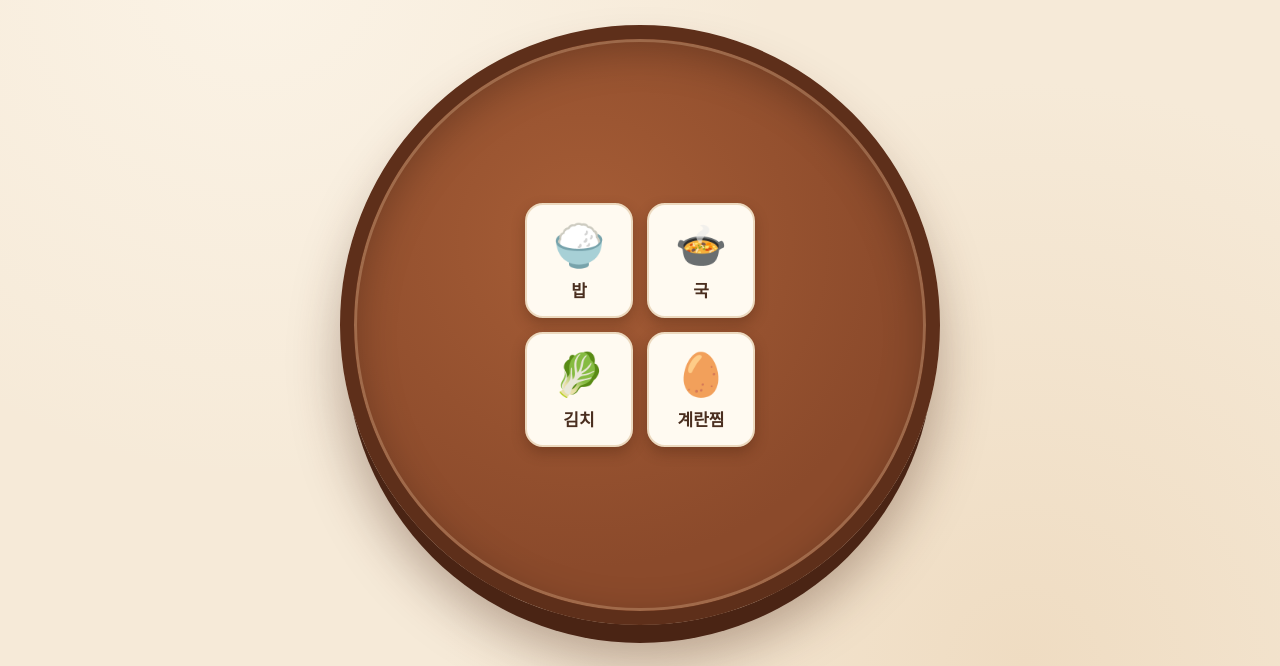
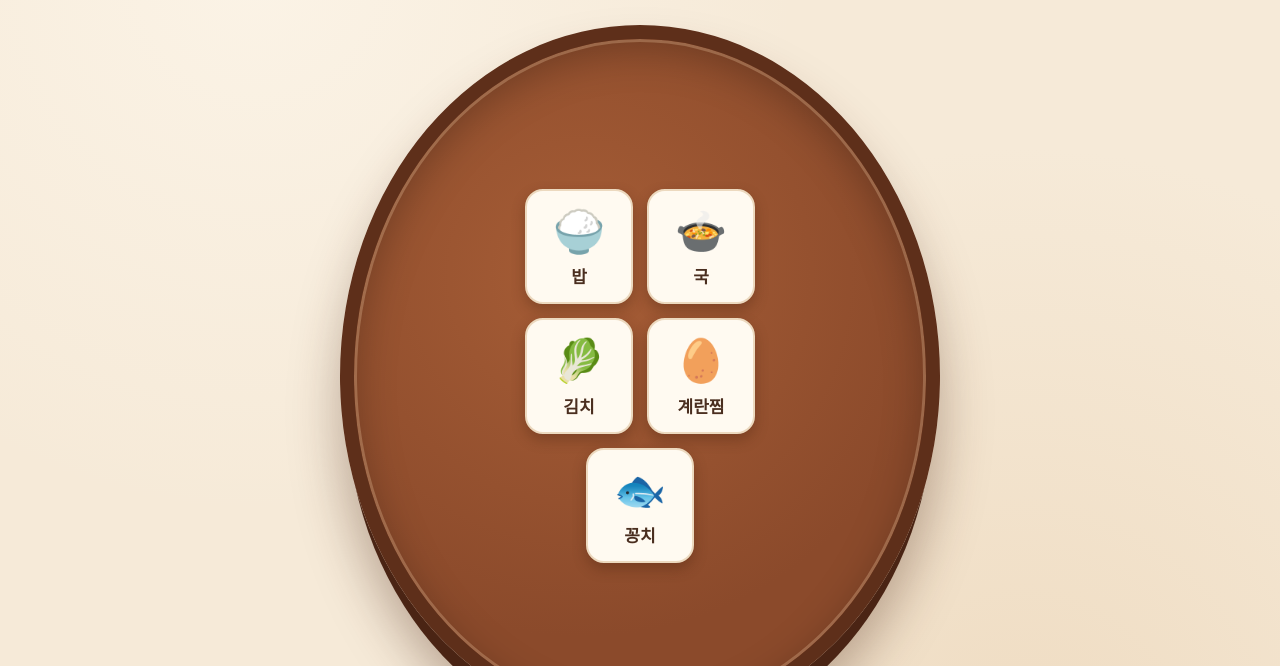
Before and after one commit to 72parkyunsuk-dev/bapsang02, a plain HTML site: page index.html in a window 1280 px wide. Shown: the part 124-790 px from the top of the page. Drawn offline with Linux system fonts and the light colour scheme.

Commit message:
꽁치 추가

```diff
--- a/index.html
+++ b/index.html
@@ -114,6 +114,7 @@
       <li data-emoji="🍲">국</li>
       <li data-emoji="🥬">김치</li>
       <li data-emoji="🥚">계란찜</li>
+      <li data-emoji="🐟">꽁치</li>
     </ul>
   </div>
 
```
